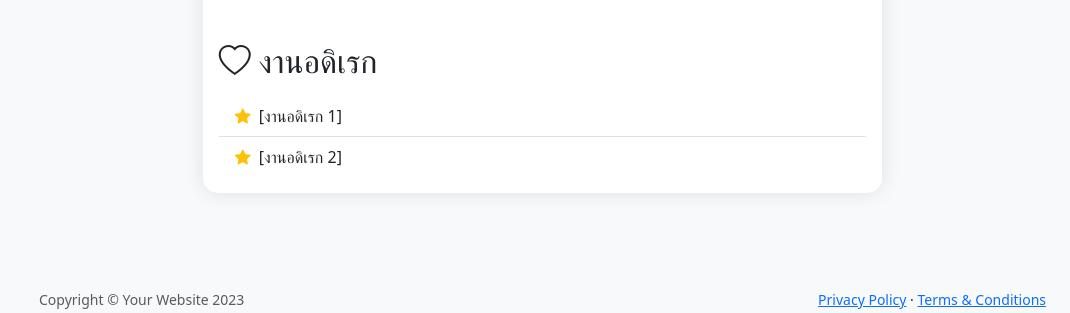
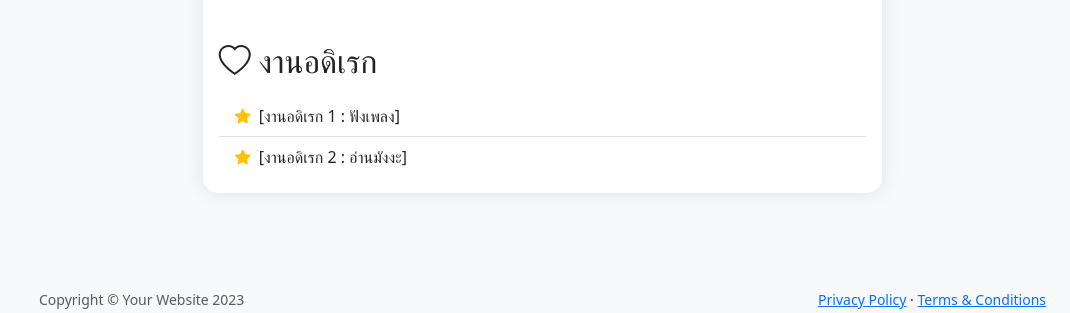
Before and after one commit to SirimongkolMannubut/sirimongkol_web, a Django app: page /about/ in a window 1280 px wide. Shown: the part 1457-1770 px from the top of the page, without its empty margins (210-1280 px from the left). Run offline with Django 5.2, Linux system fonts and the light colour scheme; some libraries are stand-ins or nearby versions.

Commit message:
config git

```diff
--- a/templates/about.html
+++ b/templates/about.html
@@ -131,8 +131,8 @@
 
                         <h2 class="mt-5 mb-3"><i class="bi bi-heart me-2"></i>งานอดิเรก</h2>
                         <ul class="list-group list-group-flush">
-                            <li class="list-group-item"><i class="bi bi-star-fill text-warning me-2"></i>[งานอดิเรก 1]</li>
-                            <li class="list-group-item"><i class="bi bi-star-fill text-warning me-2"></i>[งานอดิเรก 2]</li>
+                            <li class="list-group-item"><i class="bi bi-star-fill text-warning me-2"></i>[งานอดิเรก 1 : ฟังเพลง]</li>
+                            <li class="list-group-item"><i class="bi bi-star-fill text-warning me-2"></i>[งานอดิเรก 2 : อ่านมังงะ]</li>
                         </ul>
                     </div>
                 </div>
```
